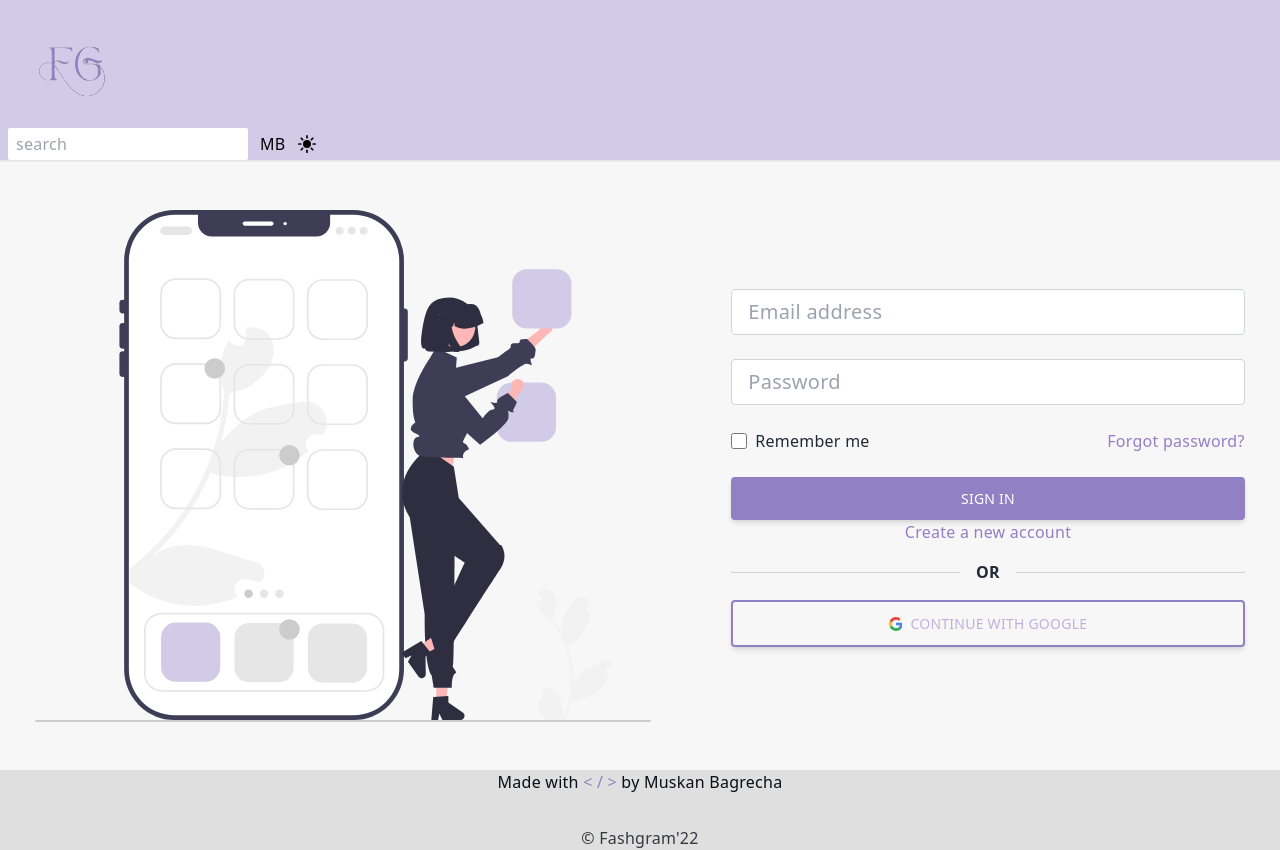
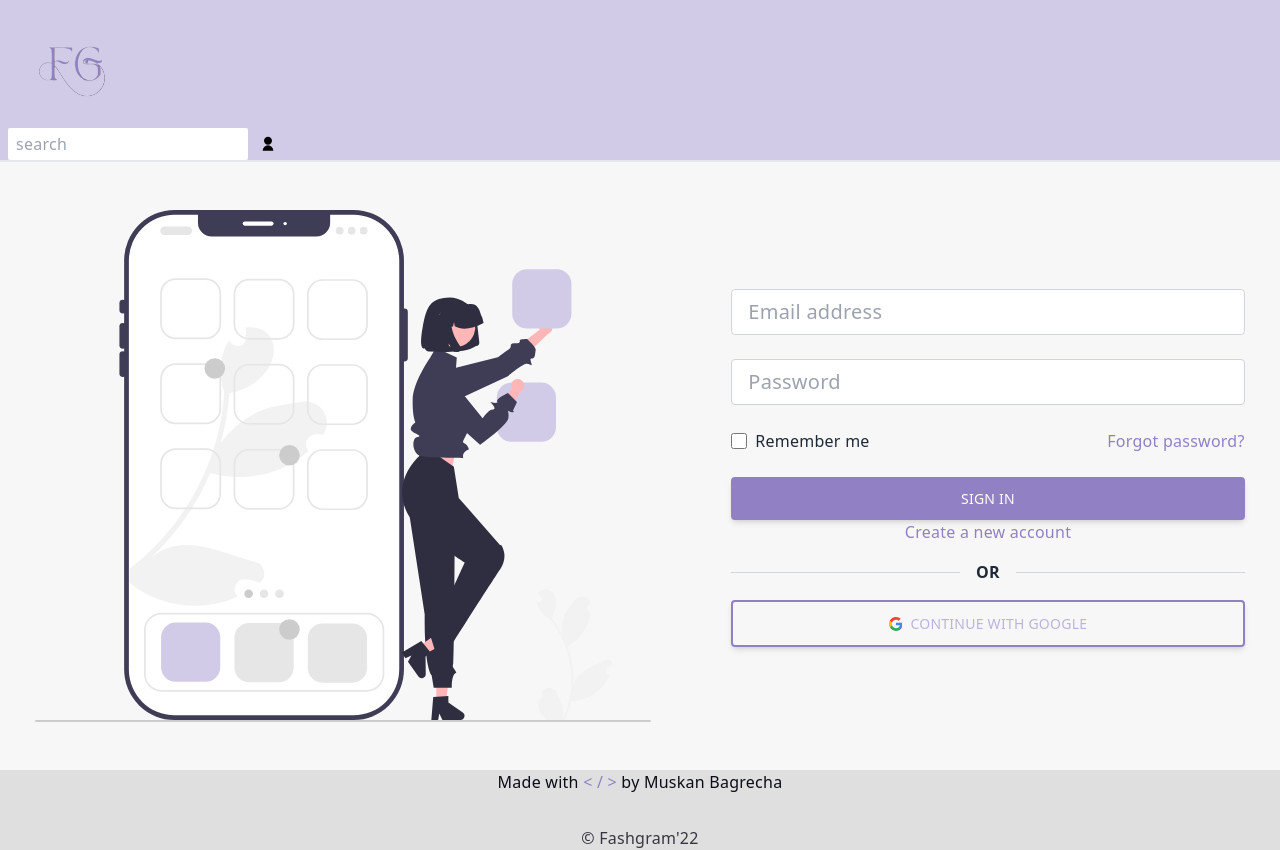
Before and after one commit to muskanbagrecha/social-media-react-app, a React (Create React App) app: page /login in a window 1280 px wide. Built offline with nearby package versions, Linux system fonts and the light colour scheme; no server answers; a small style sheet from the web is missing.

Commit message:
fix: fixed navbar

```diff
--- a/src/assets/icons/Icons.tsx
+++ b/src/assets/icons/Icons.tsx
@@ -88,13 +88,8 @@ export function Notification(props: SVGProps<SVGSVGElement>) {
 
 export function User(props: SVGProps<SVGSVGElement>) {
   return (
-    <svg width="1em" height="1em" viewBox="0 0 24 24" {...props}>
-      <path
-        fill="currentColor"
-        d="M12 17c3.662 0 6.865 1.575 8.607 3.925l-1.842.871C17.347 20.116 14.847 19 12 19c-2.847 0-5.347 1.116-6.765 2.796l-1.841-.872C5.136 18.574 8.338 17 12 17zm0-15a5 5 0 0 1 5 5v3a5 5 0 0 1-10 0V7a5 5 0 0 1 5-5z"
-      ></path>
-    </svg>
-  );
+    <svg width="1em" height="1em" viewBox="0 0 24 24" {...props}><path fill="currentColor" d="M4 22a8 8 0 1 1 16 0H4zm8-9c-3.315 0-6-2.685-6-6s2.685-6 6-6s6 2.685 6 6s-2.685 6-6 6z"></path></svg>
+  )
 }
 
 export function Gallery(props: SVGProps<SVGSVGElement>) {
@@ -204,3 +199,14 @@ export function Pencil(props: SVGProps<SVGSVGElement>) {
     </svg>
   );
 }
+
+export function Logout(props: SVGProps<SVGSVGElement>) {
+  return (
+    <svg width="1em" height="1em" viewBox="0 0 24 24" {...props}>
+      <path
+        fill="currentColor"
+        d="M9 11h8.175l-2.55-2.55L16 7l5 5l-5 5l-1.375-1.45l2.55-2.55H9Zm3-8v2H5v14h7v2H5q-.825 0-1.413-.587Q3 19.825 3 19V5q0-.825.587-1.413Q4.175 3 5 3Z"
+      ></path>
+    </svg>
+  );
+}
--- a/src/components/navigation/Navigation.tsx
+++ b/src/components/navigation/Navigation.tsx
@@ -1,13 +1,16 @@
 import { Link, useNavigate } from "react-router-dom";
 import logo from "../../assets/images/logo/logo.png";
-import { Sun, Moon } from "../../assets";
+import { User, Logout } from "../../assets";
 import { useTheme } from "../../context";
+import { useSelector } from "react-redux";
 import "./Navigation.css";
+import { IRootState } from "../../store/store";
+import { logoutHandler } from "../../firebase/firebaseAuth";
 
 export const Navigation: React.FC = () => {
   const { theme, toggleTheme } = useTheme();
   const navigate = useNavigate();
-
+  const { authUser } = useSelector((store: IRootState) => store.auth);
   return (
     <nav className="navigation px-2 border-b-2 sticky top-0 z-10 bg-primary-200 pr-8 md:pr-10 lg:pr-12">
       <Link to="/">
@@ -23,19 +26,26 @@ export const Navigation: React.FC = () => {
           placeholder="search"
           className="rounded-sm px-2 py-1 w-52 lg:w-60"
         />
-        <div
-          className="avatar avatar-xs avatar-text cursor-pointer hidden md:flex lg:flex"
-          onClick={() => navigate("/profile/muskanbagrecha")}
-          title="profile"
-        >
-          MB
-        </div>
+        {/* {authUser || <User />} */}
+        {authUser ? (
+          <div
+            className="avatar avatar-xs avatar-text cursor-pointer hidden md:flex lg:flex"
+            onClick={() => navigate("/profile/me")}
+            title="profile"
+          >
+            {authUser?.displayName?.slice(0, 1)}
+          </div>
+        ) : (
+          <div className="cursor-pointer">
+            <User />
+          </div>
+        )}
         <div
           className="cursor-pointer"
           onClick={(): void => toggleTheme(theme)}
         >
-          {theme === "light" ? <Sun /> : <Moon />}
-          {/* <button onClick={logoutHandler}>Logout</button> */}
+          {/* {theme === "light" ? <Sun /> : <Moon />} */}
+          <button onClick={logoutHandler}>{authUser && <Logout />}</button>
         </div>
       </div>
     </nav>
```
Also changed, not shown: 1 other file (tests, documents, lock files or other folders).
